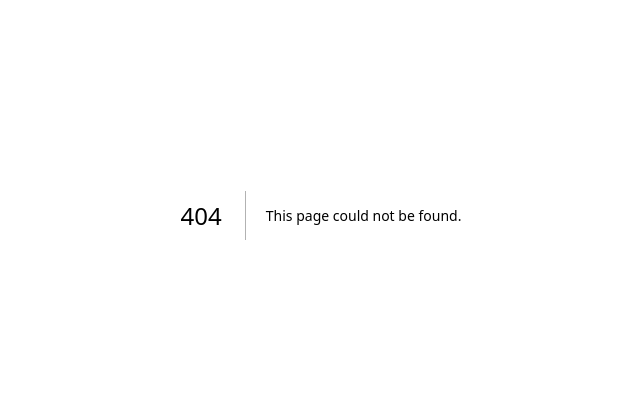
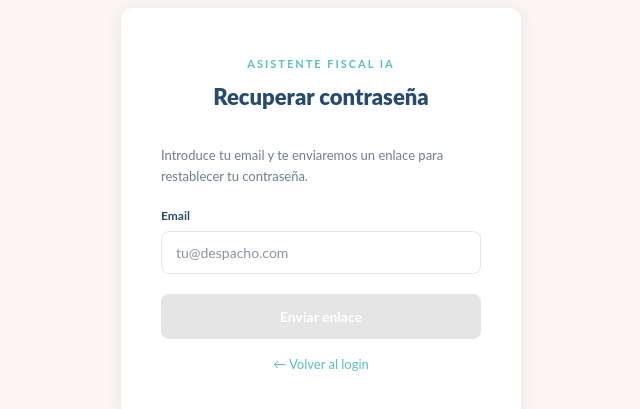
Before and after one commit to monicapanella/asistente-fiscal, a Next.js app: page /auth/forgot-password in a window 1280 px wide. Before the commit this address had no page. Shown: the part 185-594 px from the top of the page, without its empty margins (319-959 px from the left). Built offline with nearby package versions, Linux system fonts and the light colour scheme; no server answers.

Commit message:
reset de contraseña completo

```diff
--- /dev/null
+++ b/app/auth/forgot-password/page.tsx
@@ -0,0 +1,125 @@
+'use client'
+
+import { useState } from 'react'
+import { createClient } from '@/lib/supabase'
+
+export default function ForgotPasswordPage() {
+  const [email, setEmail] = useState('')
+  const [sent, setSent] = useState(false)
+  const [loading, setLoading] = useState(false)
+  const [error, setError] = useState('')
+  const supabase = createClient()
+
+  async function handleSubmit() {
+    setLoading(true)
+    setError('')
+    const { error } = await supabase.auth.resetPasswordForEmail(email, {
+      redirectTo: 'https://asistente-fiscal.vercel.app/auth/reset-password'
+    })
+    if (error) {
+      setError('Error al enviar el email. Verifica la dirección.')
+      setLoading(false)
+    } else {
+      setSent(true)
+      setLoading(false)
+    }
+  }
+
+  return (
+    <div style={{
+      minHeight: '100vh', background: '#fbf6f3',
+      display: 'flex', alignItems: 'center', justifyContent: 'center',
+      fontFamily: 'Lato, sans-serif'
+    }}>
+      <div style={{
+        background: 'white', borderRadius: 12, padding: '48px 40px',
+        width: '100%', maxWidth: 400,
+        boxShadow: '0 2px 16px rgba(38,75,110,0.10)'
+      }}>
+        <div style={{ marginBottom: 32, textAlign: 'center' }}>
+          <div style={{
+            fontSize: 11, fontWeight: 700, letterSpacing: 2,
+            color: '#5abfc3', textTransform: 'uppercase', marginBottom: 8
+          }}>
+            Asistente Fiscal IA
+          </div>
+          <div style={{ fontSize: 22, fontWeight: 900, color: '#264b6e' }}>
+            Recuperar contraseña
+          </div>
+        </div>
+
+        {sent ? (
+          <div>
+            <div style={{
+              background: '#E1F5EE', color: '#0F6E56', borderRadius: 8,
+              padding: '16px', fontSize: 14, marginBottom: 24, textAlign: 'center', lineHeight: 1.6
+            }}>
+              Email enviado a <strong>{email}</strong>. Revisa tu bandeja de entrada y haz clic en el enlace para crear una nueva contraseña.
+            </div>
+            <a href="/login" style={{
+              display: 'block', textAlign: 'center',
+              fontSize: 13, color: '#5abfc3', textDecoration: 'none'
+            }}>
+              ← Volver al login
+            </a>
+          </div>
+        ) : (
+          <div>
+            <p style={{ fontSize: 13, color: '#6b7f8f', marginBottom: 20, lineHeight: 1.6 }}>
+              Introduce tu email y te enviaremos un enlace para restablecer tu contraseña.
+            </p>
+
+            <div style={{ marginBottom: 20 }}>
+              <label style={{ fontSize: 12, fontWeight: 700, color: '#264b6e', display: 'block', marginBottom: 6 }}>
+                Email
+              </label>
+              <input
+                type="email"
+                value={email}
+                onChange={e => setEmail(e.target.value)}
+                onKeyDown={e => e.key === 'Enter' && handleSubmit()}
+                placeholder="tu@despacho.com"
+                style={{
+                  width: '100%', padding: '10px 14px', borderRadius: 8,
+                  border: '1.5px solid #e5e5e5', fontSize: 14,
+                  fontFamily: 'Lato, sans-serif', outline: 'none',
+                  color: '#1a2a3a'
+                }}
+              />
+            </div>
+
+            {error && (
+              <div style={{
+                background: '#fdecea', color: '#c64133', borderRadius: 8,
+                padding: '10px 14px', fontSize: 13, marginBottom: 16
+              }}>
+                {error}
+              </div>
+            )}
+
+            <button
+              onClick={handleSubmit}
+              disabled={loading || !email.trim()}
+              style={{
+                width: '100%', padding: '12px', borderRadius: 8,
+                background: loading || !email.trim() ? '#e5e5e5' : '#264b6e',
+                color: 'white', fontSize: 14, fontWeight: 700,
+                border: 'none', cursor: loading || !email.trim() ? 'not-allowed' : 'pointer',
+                fontFamily: 'Lato, sans-serif', marginBottom: 16
+              }}
+            >
+              {loading ? 'Enviando...' : 'Enviar enlace'}
+            </button>
+
+            <a href="/login" style={{
+              display: 'block', textAlign: 'center',
+              fontSize: 13, color: '#5abfc3', textDecoration: 'none'
+            }}>
+              ← Volver al login
+            </a>
+          </div>
+        )}
+      </div>
+    </div>
+  )
+}
--- /dev/null
+++ b/app/auth/reset-password/page.tsx
@@ -0,0 +1,138 @@
+'use client'
+
+import { useState, useEffect } from 'react'
+import { useRouter } from 'next/navigation'
+import { createClient } from '@/lib/supabase'
+
+export default function ResetPasswordPage() {
+  const [password, setPassword] = useState('')
+  const [confirm, setConfirm] = useState('')
+  const [loading, setLoading] = useState(false)
+  const [error, setError] = useState('')
+  const [ready, setReady] = useState(false)
+  const router = useRouter()
+  const supabase = createClient()
+
+  useEffect(() => {
+    // Supabase procesa el token del hash de la URL automáticamente
+    supabase.auth.onAuthStateChange((event) => {
+      if (event === 'PASSWORD_RECOVERY') {
+        setReady(true)
+      }
+    })
+  }, [supabase])
+
+  async function handleReset() {
+    if (password !== confirm) {
+      setError('Las contraseñas no coinciden')
+      return
+    }
+    if (password.length < 6) {
+      setError('La contraseña debe tener al menos 6 caracteres')
+      return
+    }
+    setLoading(true)
+    setError('')
+    const { error } = await supabase.auth.updateUser({ password })
+    if (error) {
+      setError('Error al actualizar la contraseña. Solicita un nuevo enlace.')
+      setLoading(false)
+    } else {
+      router.push('/asistente')
+    }
+  }
+
+  return (
+    <div style={{
+      minHeight: '100vh', background: '#fbf6f3',
+      display: 'flex', alignItems: 'center', justifyContent: 'center',
+      fontFamily: 'Lato, sans-serif'
+    }}>
+      <div style={{
+        background: 'white', borderRadius: 12, padding: '48px 40px',
+        width: '100%', maxWidth: 400,
+        boxShadow: '0 2px 16px rgba(38,75,110,0.10)'
+      }}>
+        <div style={{ marginBottom: 32, textAlign: 'center' }}>
+          <div style={{
+            fontSize: 11, fontWeight: 700, letterSpacing: 2,
+            color: '#5abfc3', textTransform: 'uppercase', marginBottom: 8
+          }}>
+            Asistente Fiscal IA
+          </div>
+          <div style={{ fontSize: 22, fontWeight: 900, color: '#264b6e' }}>
+            Nueva contraseña
+          </div>
+        </div>
+
+        {!ready ? (
+          <div style={{ textAlign: 'center', color: '#8bafc8', fontSize: 14 }}>
+            Verificando enlace...
+          </div>
+        ) : (
+          <div>
+            <div style={{ marginBottom: 16 }}>
+              <label style={{ fontSize: 12, fontWeight: 700, color: '#264b6e', display: 'block', marginBottom: 6 }}>
+                Nueva contraseña
+              </label>
+              <input
+                type="password"
+                value={password}
+                onChange={e => setPassword(e.target.value)}
+                placeholder="Mínimo 6 caracteres"
+                style={{
+                  width: '100%', padding: '10px 14px', borderRadius: 8,
+                  border: '1.5px solid #e5e5e5', fontSize: 14,
+                  fontFamily: 'Lato, sans-serif', outline: 'none',
+                  color: '#1a2a3a'
+                }}
+              />
+            </div>
+
+            <div style={{ marginBottom: 24 }}>
+              <label style={{ fontSize: 12, fontWeight: 700, color: '#264b6e', display: 'block', marginBottom: 6 }}>
+                Confirmar contraseña
+              </label>
+              <input
+                type="password"
+                value={confirm}
+                onChange={e => setConfirm(e.target.value)}
+                onKeyDown={e => e.key === 'Enter' && handleReset()}
+                placeholder="Repite la contraseña"
+                style={{
+                  width: '100%', padding: '10px 14px', borderRadius: 8,
+                  border: '1.5px solid #e5e5e5', fontSize: 14,
+                  fontFamily: 'Lato, sans-serif', outline: 'none',
+                  color: '#1a2a3a'
+                }}
+              />
+            </div>
+
+            {error && (
+              <div style={{
+                background: '#fdecea', color: '#c64133', borderRadius: 8,
+                padding: '10px 14px', fontSize: 13, marginBottom: 16
+              }}>
+                {error}
+              </div>
+            )}
+
+            <button
+              onClick={handleReset}
+              disabled={loading || !password || !confirm}
+              style={{
+                width: '100%', padding: '12px', borderRadius: 8,
+                background: loading || !password || !confirm ? '#e5e5e5' : '#264b6e',
+                color: 'white', fontSize: 14, fontWeight: 700,
+                border: 'none', cursor: loading || !password || !confirm ? 'not-allowed' : 'pointer',
+                fontFamily: 'Lato, sans-serif'
+              }}
+            >
+              {loading ? 'Guardando...' : 'Guardar nueva contraseña'}
+            </button>
+          </div>
+        )}
+      </div>
+    </div>
+  )
+}
--- a/app/login/page.tsx
+++ b/app/login/page.tsx
@@ -65,7 +65,7 @@ export default function LoginPage() {
           />
         </div>
 
-        <div style={{ marginBottom: 24 }}>
+        <div style={{ marginBottom: 8 }}>
           <label style={{ fontSize: 12, fontWeight: 700, color: '#264b6e', display: 'block', marginBottom: 6 }}>
             Contraseña
           </label>
@@ -82,6 +82,12 @@ export default function LoginPage() {
               color: '#1a2a3a'
             }}
           />
+        </div>
+
+        <div style={{ textAlign: 'right', marginBottom: 20 }}>
+          <a href="/auth/forgot-password" style={{ fontSize: 12, color: '#5abfc3', textDecoration: 'none' }}>
+            ¿Olvidaste tu contraseña?
+          </a>
         </div>
 
         {error && (
```
